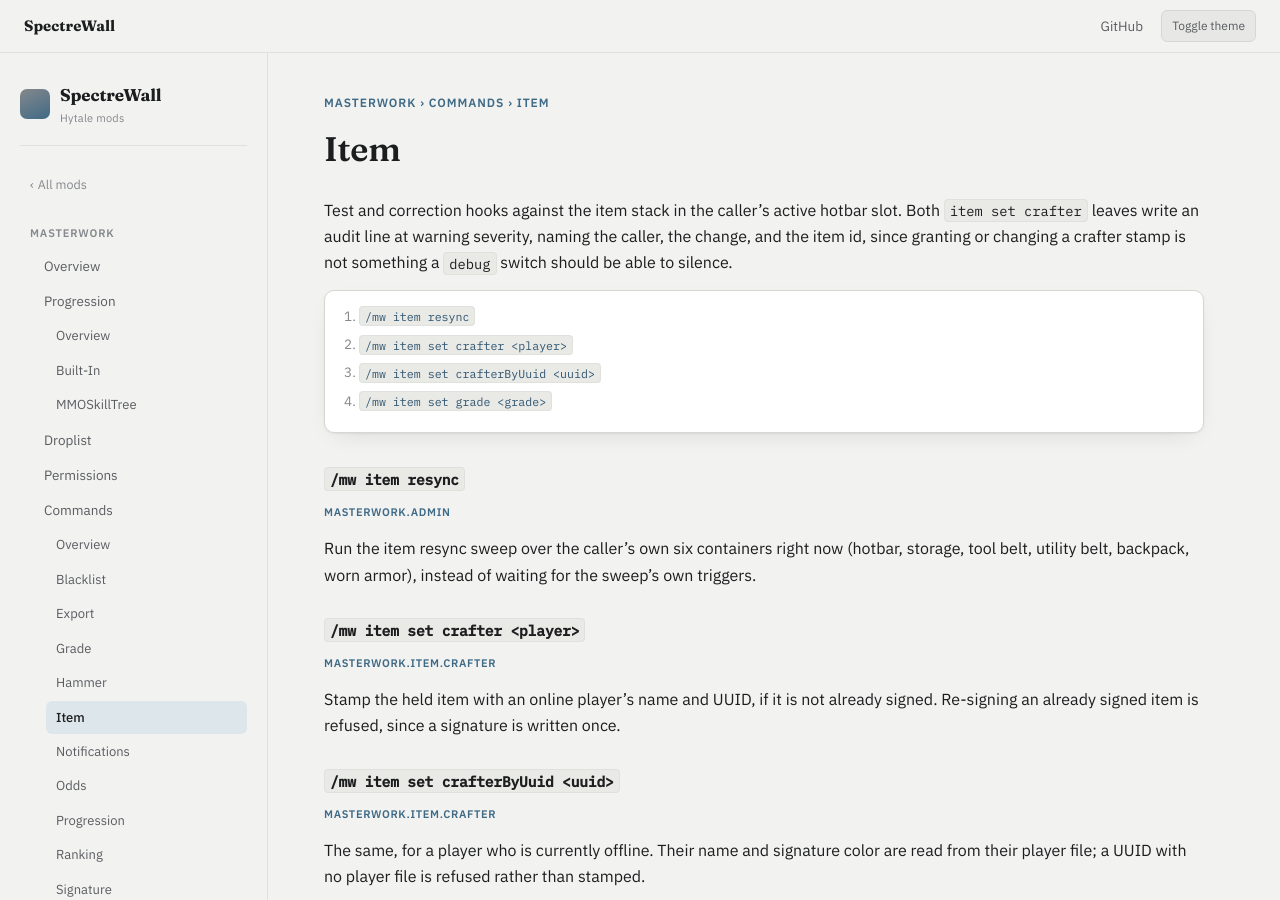
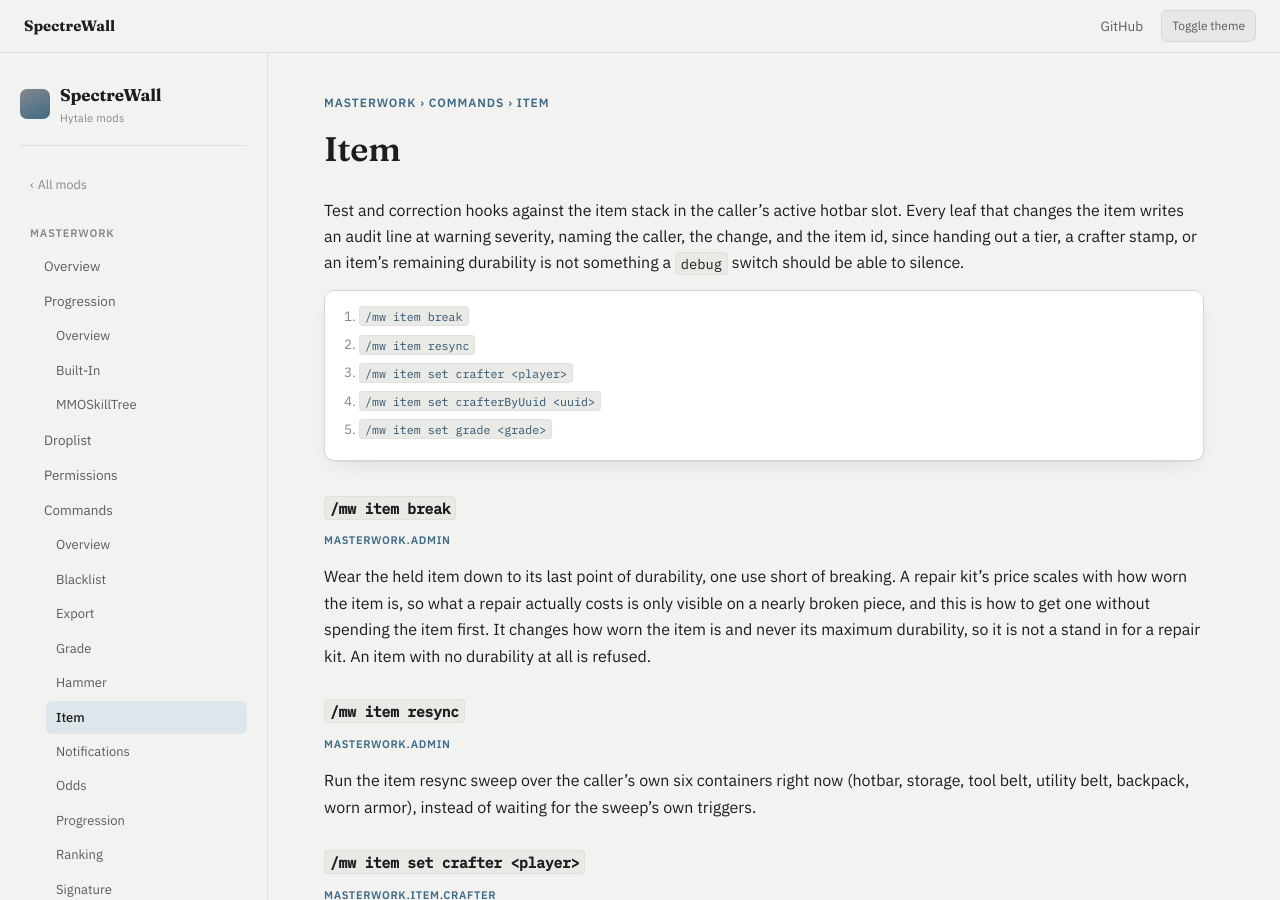
Before and after one commit to spectrewall/spectrewall.github.io, a Jekyll site: the page built from masterwork/commands/item.md, in a window 1280 px wide and 900 px high. Built offline with Jekyll 4.4.1, drawn with Linux system fonts in a browser that asks for light colours.

Commit message:
Document item break, the durability rescale, and the fresh install default
Four owner-facing surfaces moved and the site had not followed.

item break is new: an admin hook that wears the held item down to its last
point of durability. It gets its own section, plus the group table row, and
the page's opening line is corrected while it is there -- it credited only
the two set crafter leaves with an audit line, when set grade has always
written one too.

Changing a durability multiplier now says what it does to items that already
exist: they are rescaled in proportion rather than snapped to the new
maximum, so whatever repair kits had already cost a piece survives the
change, and setting the multiplier back returns it to where it was. That is
the part an owner needs before touching the number, not after.

The progression overview still claimed the Built-In ladder is on by default.
A brand new server that already has MMOSkillTree installed now starts on
MMOSkillTree instead, so the page says what the choice actually depends on.
A server with a config file is never switched either way.

Also carries the pending recipesUnlockGuide row, which documents the hammer
unlock hints that shipped in 1.1.0.

Co-Authored-By: Claude Opus 5 <noreply@anthropic.com>
Claude-Session: https://claude.ai/code/session_01RouC15kjcj7WRxeh1GRYdY

```diff
--- a/masterwork/commands/item.md
+++ b/masterwork/commands/item.md
@@ -8,10 +8,16 @@ mod: masterwork
 # Item
 {: .no_toc }
 
-Test and correction hooks against the item stack in the caller's active hotbar slot. Both `item set crafter` leaves write an audit line at warning severity, naming the caller, the change, and the item id, since granting or changing a crafter stamp is not something a `debug` switch should be able to silence.
+Test and correction hooks against the item stack in the caller's active hotbar slot. Every leaf that changes the item writes an audit line at warning severity, naming the caller, the change, and the item id, since handing out a tier, a crafter stamp, or an item's remaining durability is not something a `debug` switch should be able to silence.
 
 1. TOC
 {:toc}
+
+### `/mw item break`
+
+<p class="cmd-access">masterwork.admin</p>
+
+Wear the held item down to its last point of durability, one use short of breaking. A repair kit's price scales with how worn the item is, so what a repair actually costs is only visible on a nearly broken piece, and this is how to get one without spending the item first. It changes how worn the item is and never its maximum durability, so it is not a stand in for a repair kit. An item with no durability at all is refused.
 
 ### `/mw item resync`
 
--- a/masterwork/commands/overview.md
+++ b/masterwork/commands/overview.md
@@ -35,7 +35,7 @@ Prints the same usage listing the bare root prints for the console, for a player
 | [Export](export.html) | `export <item> [--full=true]`: dumping a graded variant's resolved JSON for a resource pack override. |
 | [Grade](grade.html) | `grade list`, `grade set`, `grade weight`, `grade enable`, `grade disable`: tuning the seven tier ladder. |
 | [Hammer](hammer.html) | `hammer set`, `hammer bind`, `hammer recover`, `hammer stash`: crafting hammer tuning and recovery. |
-| [Item](item.html) | `item set grade`, `item set crafter`, `item set crafterByUuid`, `item resync`: test and correction hooks against the item in the caller's hand. |
+| [Item](item.html) | `item set grade`, `item set crafter`, `item set crafterByUuid`, `item resync`, `item break`: test and correction hooks against the item in the caller's hand. |
 | [Notifications](notifications.html) | `notifications xp`, `notifications level`, `notifications announce`, `notifications welcome`: server wide notification switches. |
 | [Odds](odds.html) | `odds [level]`: the grade roll odds table. |
 | [Progression](progression.html) | `progression current`, `progression notify`, `progression list`, `progression set`, `progression system`, `progression system set`: progression system selection and per player toast preferences. |
```
Also changed, not shown: masterwork/configuration.md (+3 -0 lines), masterwork/progression/overview.md (+3 -1 lines).
